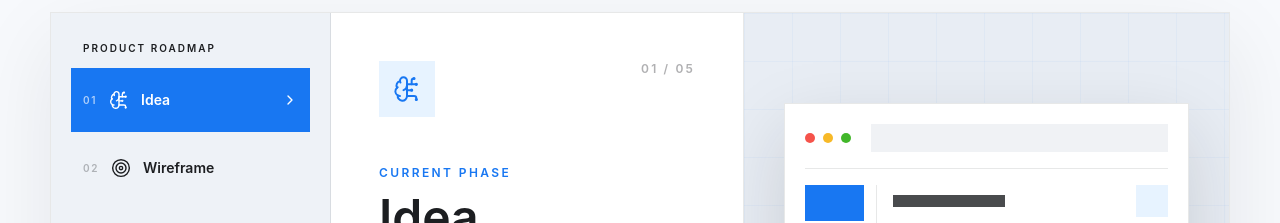
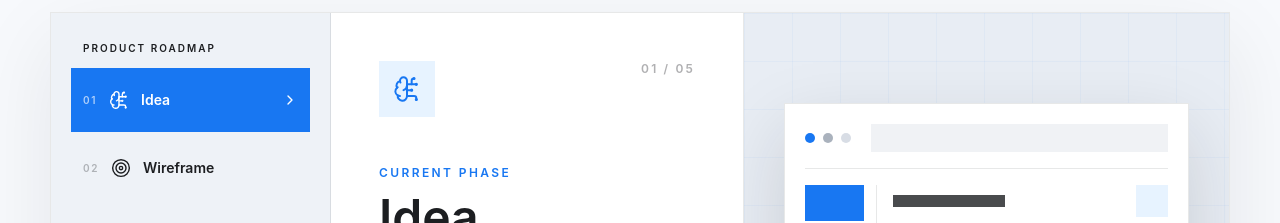
Before and after one commit to qdr108/opus-geeks, a Next.js app: page / in a window 1280 px wide. Shown: the part 4460-4683 px from the top of the page. Built offline with nearby package versions, Linux system fonts and the light colour scheme.

Commit message:
fix: update journey output colors for consistency and remove unused color from config

```diff
--- a/app/page.tsx
+++ b/app/page.tsx
@@ -55,8 +55,8 @@ const featureOptions = ["CMS", "Payments", "AI Bot", "Dashboard", "Mobile App",
 
 const journeyOutputs = [
   { label: "Product brief approved", metric: "Goals aligned", accent: "bg-[#1877F2]" },
-  { label: "User flow validated", metric: "Paths confirmed", accent: "bg-[#42B72A]" },
-  { label: "Design system approved", metric: "UI signed off", accent: "bg-[#F7B928]" },
+  { label: "User flow validated", metric: "Paths confirmed", accent: "bg-[#1877F2]" },
+  { label: "Design system approved", metric: "UI signed off", accent: "bg-[#1877F2]" },
   { label: "Build ready for QA", metric: "Tests passing", accent: "bg-[#1877F2]" },
   { label: "Release live and monitored", metric: "Launch verified", accent: "bg-[#42B72A]" }
 ];
@@ -731,7 +731,7 @@ function Journey({ theme }: { theme: "dark" | "light" }) {
                 <div className="pointer-events-none absolute inset-0 opacity-45 [background-image:linear-gradient(rgba(24,119,242,.09)_1px,transparent_1px),linear-gradient(90deg,rgba(24,119,242,.09)_1px,transparent_1px)] [background-size:48px_48px]" />
                 <span className="pointer-events-none absolute -bottom-10 -right-2 text-[190px] font-semibold leading-none text-[#1877F2]/[.055] sm:text-[250px]">{String(activeStage + 1).padStart(2, "0")}</span>
                 <div className="relative z-10 w-full max-w-[500px] border border-ink/10 bg-white p-4 shadow-[0_28px_70px_rgba(28,30,33,.15)] sm:p-5">
-                  <div className="flex items-center gap-2 border-b border-ink/10 pb-4"><span className="h-2.5 w-2.5 rounded-full bg-[#F5534B]" /><span className="h-2.5 w-2.5 rounded-full bg-[#F7B928]" /><span className="h-2.5 w-2.5 rounded-full bg-[#42B72A]" /><span className="ml-3 h-7 flex-1 bg-[#F0F2F5]" /></div>
+                  <div className="flex items-center gap-2 border-b border-ink/10 pb-4"><span className="h-2.5 w-2.5 rounded-full bg-[#1877F2]" /><span className="h-2.5 w-2.5 rounded-full bg-[#AAB2BD]" /><span className="h-2.5 w-2.5 rounded-full bg-[#D8DDE5]" /><span className="ml-3 h-7 flex-1 bg-[#F0F2F5]" /></div>
                   <div className="grid min-h-[300px] grid-cols-[72px_1fr] pt-4">
                     <div className="border-r border-ink/10 pr-3"><span className="block h-9 bg-[#1877F2]" /><span className="mt-3 block h-2 bg-ink/10" /><span className="mt-3 block h-2 bg-ink/10" /><span className="mt-3 block h-2 bg-ink/10" /></div>
                     <div className="pl-4">
--- a/tailwind.config.ts
+++ b/tailwind.config.ts
@@ -12,8 +12,7 @@ const config: Config = {
         ink: "#1C1E21",
         cloud: "#F0F2F5",
         teal: "#1877F2",
-        coral: "#42B72A",
-        gold: "#F7B928"
+        coral: "#42B72A"
       },
       boxShadow: {
         glow: "0 12px 40px rgba(24, 119, 242, 0.20)",
```
